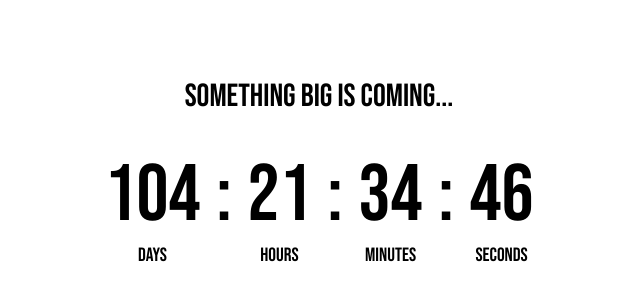
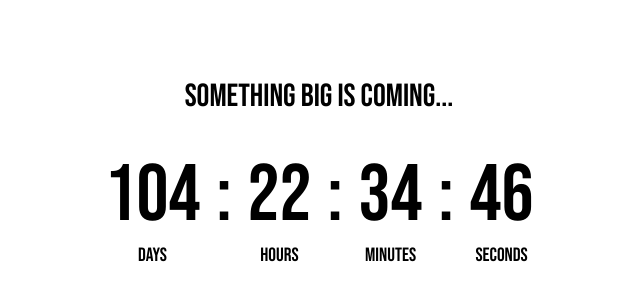
Before and after one commit to Alexpierce99/notthesamecountdown, a plain HTML site: page index.html in a window 1280 px wide. Shown: the part 228-528 px from the top of the page, 321-961 px from the left. Drawn offline with Linux system fonts and the light colour scheme.

Commit message:
Update index.html

```diff
--- a/index.html
+++ b/index.html
@@ -107,7 +107,7 @@
     <a href="https://www.youtriedlittlehacker.com" class="button" id="joinButton">Join the shadow</a>
 
     <script>
-        const endDate = new Date(Date.UTC(2025, 11, 3, 15, 0, 0)); //
+        const endDate = new Date(Date.UTC(2025, 11, 3, 16, 0, 0)); //
 
         function updateCountdown() {
             const now = new Date();
```
